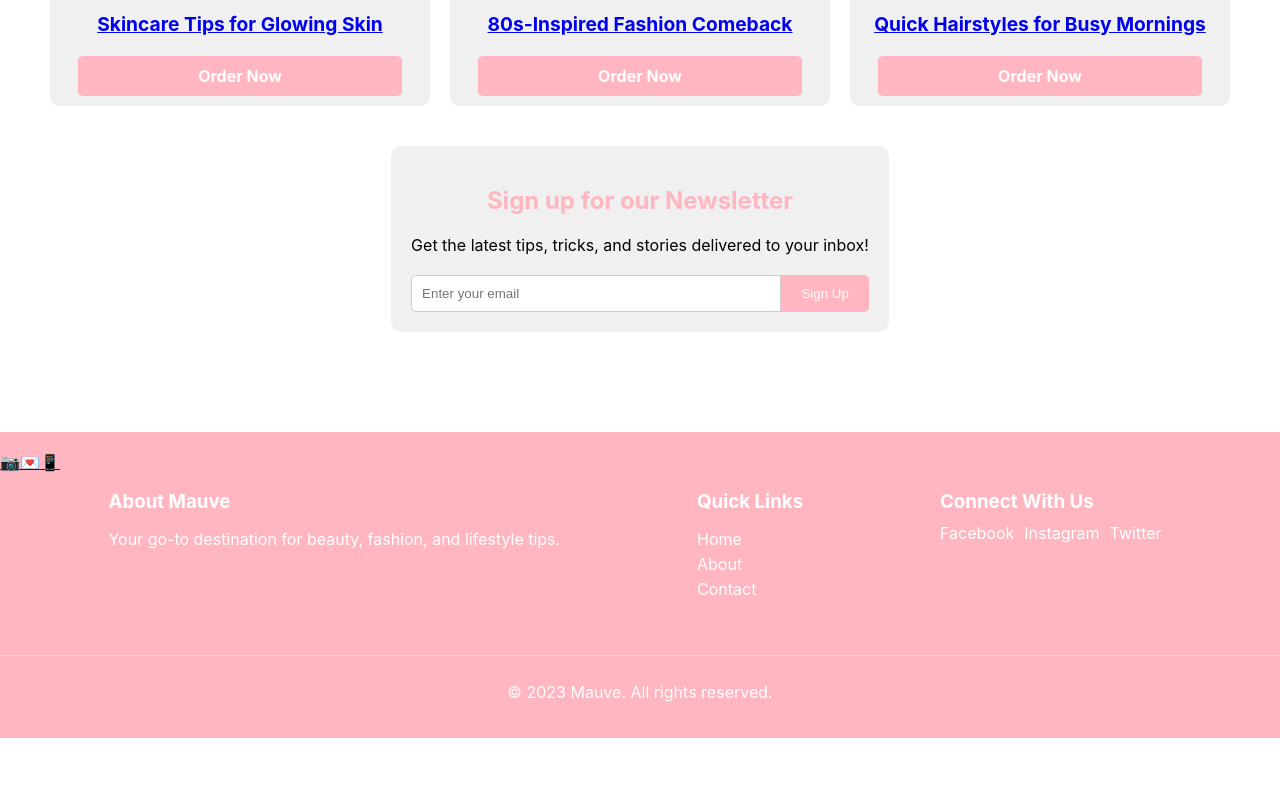
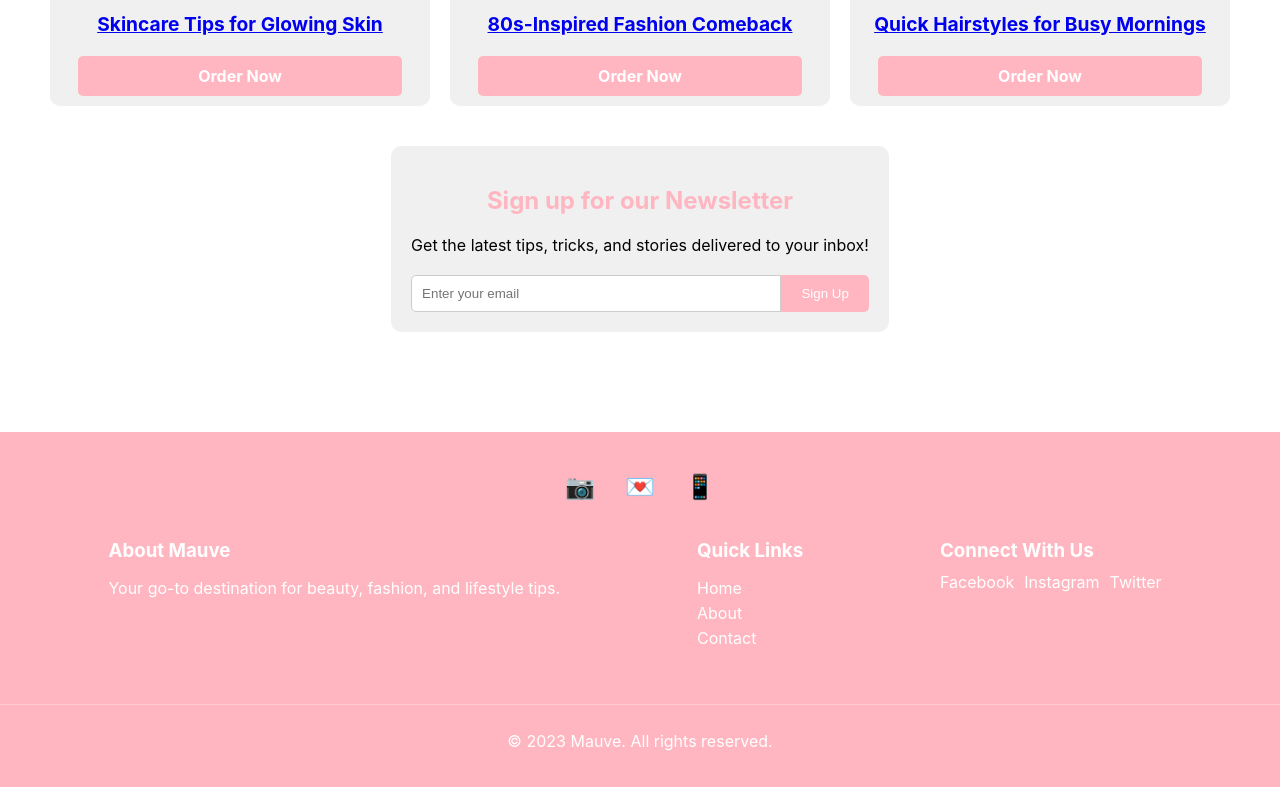
Before and after one commit to elizabethvilloria/blog, a React (Create React App) app: page / in a window 1280 px wide. Shown: the part 452-1239 px from the top of the page. Before the commit the page ends 1190 px from the top, so only its background shows below. Built offline with nearby package versions, Linux system fonts and the light colour scheme.

Commit message:
Styling footer

```diff
--- a/src/App.css
+++ b/src/App.css
@@ -710,3 +710,19 @@ button,
 .service-card:hover h2::after {
   width: 100%;
 }
+
+.social-icons {
+  text-align: center;
+  margin: 20px 0;
+}
+
+.social-icon {
+  font-size: 24px;
+  margin: 0 15px;
+  text-decoration: none;
+  transition: transform 0.3s ease;
+}
+
+.social-icon:hover {
+  transform: scale(1.2);
+}
```
